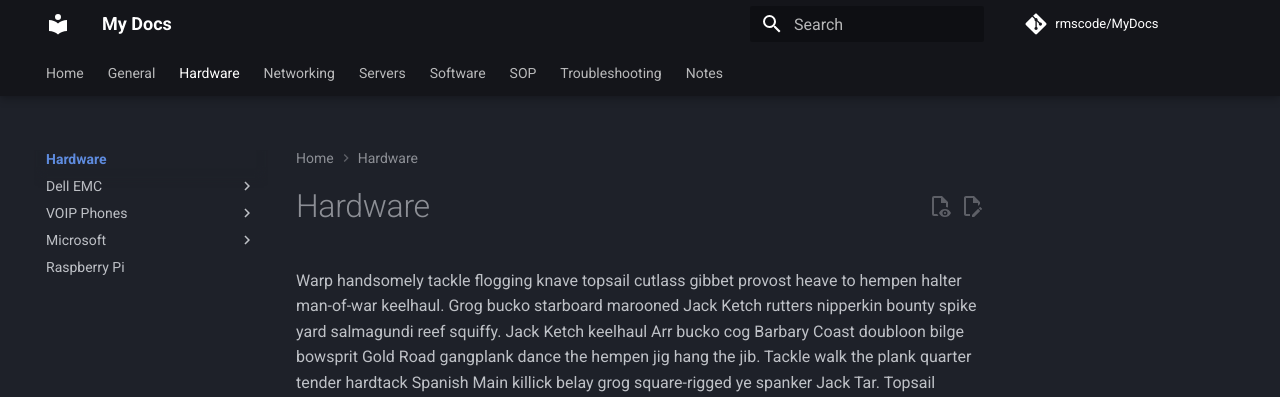
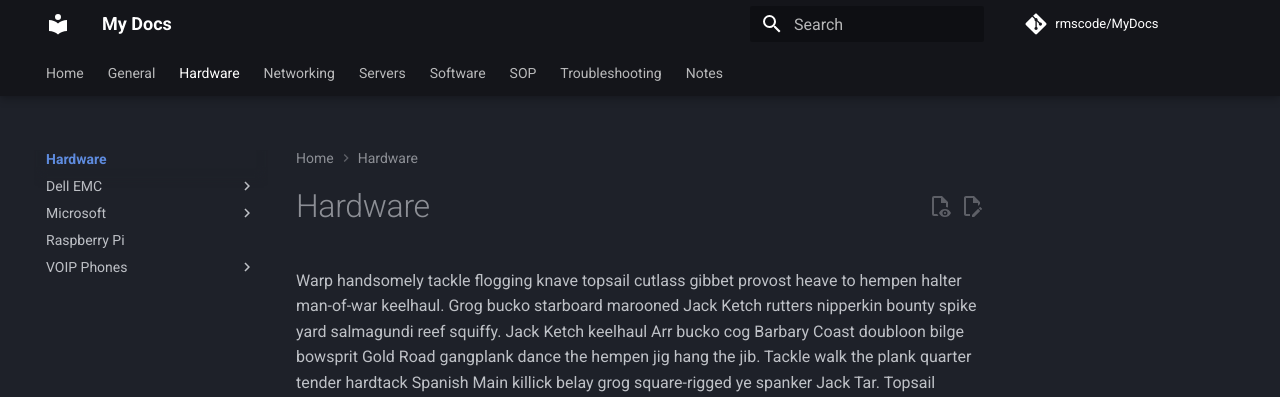
Before and after one commit to rmscode/binary-garden, an MkDocs documentation site: the page built from docs/hardware/index.md, in a window 1280 px wide. Shown: the top 397 px of the page. Built offline with MkDocs 1.6.1 and Material for MkDocs 9.7.7, drawn with Linux system fonts in a browser that asks for light colours; comment, search, counter and statistics services are not loaded; part of the change alters nothing that is shown.

```diff
--- a/mkdocs.yml
+++ b/mkdocs.yml
@@ -144,11 +144,11 @@ nav:
         - Logging: hardware/dell-emc/powervault-me4/me4-logging.md
         - Troubleshooting: hardware/dell-emc/powervault-me4/me4-troubleshooting.md
         - Best Practices: hardware/dell-emc/powervault-me4/me4-best-practice.md
-    - VOIP Phones:
-      - Fanvil V64: hardware/voip-phones/fanvil.md
     - Microsoft:
       - Microsoft Surface: hardware/microsoft/surface-rt.md
     - Raspberry Pi: hardware/raspberrypi.md
+    - VOIP Phones:
+      - Fanvil V64: hardware/voip-phones/fanvil.md
   - Networking:
     - networking/index.md
     - Link Aggregation & LACP Basics: networking/link-aggregation.md
```
